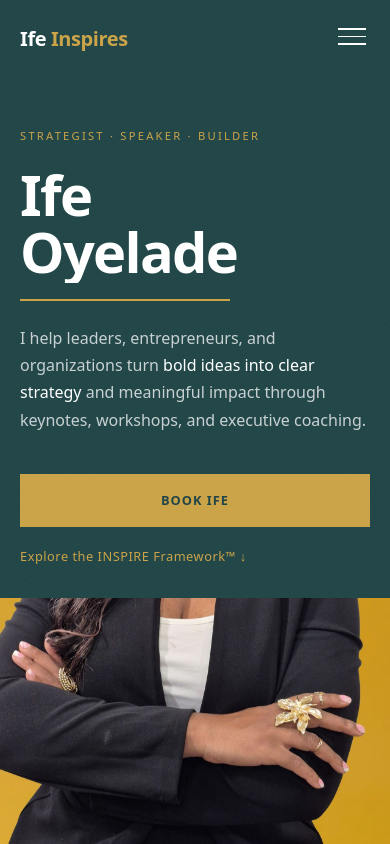
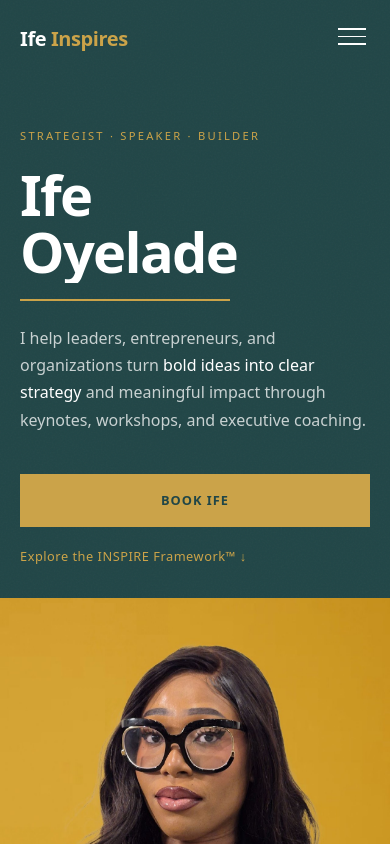
Before and after one commit to monk-haus/ifeinspires, a Next.js app: page / in a window 390 px wide. Shown: the top 844 px of the page. Built offline with nearby package versions, Linux system fonts and the light colour scheme.

Commit message:
Update globals.css

```diff
--- a/app/globals.css
+++ b/app/globals.css
@@ -309,10 +309,11 @@ body {
     transition-delay: 0.4s;
 }
 
+/* FIX APPLIED HERE: Using min-height instead of strict height */
 .hero {
     position: relative;
-    height: 100vh;
-    height: 100dvh;
+    min-height: 100vh;
+    min-height: 100dvh;
     display: grid;
     grid-template-columns: 1fr 1fr;
     overflow: hidden;
@@ -2378,9 +2379,13 @@ body {
         right: var(--section-padding-x);
     }
 
+    /* FIX APPLIED HERE: Added height/min-height resets for mobile */
     .hero {
         grid-template-columns: 1fr;
         grid-template-rows: auto 1fr;
+        height: auto;
+        min-height: 100vh;
+        min-height: 100dvh;
     }
 
     .hero-content {
```
